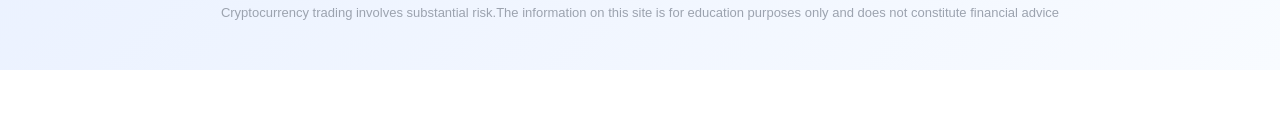
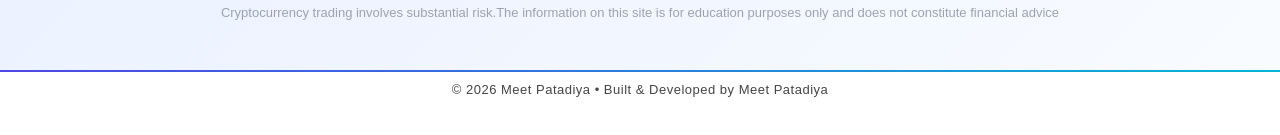
Before and after one commit to meetpatdiya/TradeNexus, a React (Vite) app: page /userdashboard/coin/1 in a window 1280 px wide. Shown: the part 251-386 px from the top of the page. Built offline with nearby package versions, Linux system fonts and the light colour scheme; no server answers.

Commit message:
added license file

```diff
--- a/src/assets/AdminSide/AdminDashboard.jsx
+++ b/src/assets/AdminSide/AdminDashboard.jsx
@@ -3,6 +3,7 @@ import { Outlet } from "react-router-dom";
 import AdminNavbar from "./AdminNavbar";
 import "./Dashboard.css";
 import AdminFooter from "./AdminFooter";
+import SubFooter from "../CommonLandingPages/SubFooter";
 const HomePage = () => {
   return (
     <>
@@ -18,6 +19,7 @@ const HomePage = () => {
       </div>
     </div>
             <AdminFooter/>
+            <SubFooter/>
             </>
   );
 };
--- a/src/assets/ApiServices/Api.js
+++ b/src/assets/ApiServices/Api.js
@@ -1,4 +1,5 @@
 import axios from "axios";
+
 let accessToken = null;
 
 export const setToken = (token) => {
@@ -10,6 +11,7 @@ const api = axios.create({
   withCredentials: true,
 });
 
+// Attach access token
 api.interceptors.request.use((config) => {
   if (accessToken) {
     config.headers.Authorization = `Bearer ${accessToken}`;
@@ -17,18 +19,31 @@ api.interceptors.request.use((config) => {
   return config;
 });
 
+// Handle 401
 api.interceptors.response.use(
   (res) => res,
   async (err) => {
     const original = err.config;
 
-    if (err.response?.status === 401 && !original._retry) {
+    // ❗ prevent infinite loop + skip refresh endpoint itself
+    if (
+      err.response?.status === 401 &&
+      !original._retry &&
+      original.url !== "/refresh"
+    ) {
       original._retry = true;
 
-      const res = await api.post("/refresh");
- setToken(res.data.accessToken);
-      original.headers.Authorization = `Bearer ${accessToken}`;
-      return api(original);
+      try {
+        const res = await api.post("/refresh"); // uses cookie
+        setToken(res.data.accessToken);
+
+        original.headers.Authorization = `Bearer ${res.data.accessToken}`;
+        return api(original);
+      } catch (refreshError) {
+        accessToken = null;
+        window.location.href = "/login";
+        return Promise.reject(refreshError);
+      }
     }
 
     return Promise.reject(err);
--- a/src/assets/CommonLandingPages/Login.jsx
+++ b/src/assets/CommonLandingPages/Login.jsx
@@ -46,15 +46,12 @@ const Login = () => {
         } catch (err) {
           console.log("Wallet creation failed", err);
         }
-        navigate("/userdashboard");
       } else if (roles === "admin") {
         navigate("/admindashboard");
       } else if (roles === "investor") {
         try {
-          await axios.post(
-            "http://localhost:5000/wallet",
-            {},
-            { withCredentials: true },
+          await api.post(
+            "/wallet",
           );
           navigate("/investordashboard");
         } catch (err) {
--- /dev/null
+++ b/src/assets/CommonLandingPages/SubFooter.css
@@ -0,0 +1,29 @@
+.sub-footer {
+  width: 100%;
+  background-color: #ffffff;
+  text-align: center;
+  padding: 12px 0;
+  font-size: 13px;
+  color: #444;
+  position: relative;
+}
+
+.sub-footer::before {
+  content: "";
+  position: absolute;
+  top: 0;
+  left: 0;
+  width: 100%;
+  height: 2px;
+  background: linear-gradient(90deg, #4f46e5, #06b6d4);
+}
+
+.sub-footer p {
+  margin: 0;
+  letter-spacing: 0.5px;
+  transition: color 0.3s ease;
+}
+
+.sub-footer p:hover {
+  color: #000;
+}
--- /dev/null
+++ b/src/assets/CommonLandingPages/SubFooter.jsx
@@ -0,0 +1,11 @@
+import React from "react";
+import "./SubFooter.css"
+const SubFooter = () => {
+  return (
+    <div className="sub-footer">
+      <p>© 2026 Meet Patadiya • Built & Developed by Meet Patadiya</p>
+    </div>
+  );
+};
+
+export default SubFooter;
--- a/src/assets/InvestorSide/InvestorDashboard.jsx
+++ b/src/assets/InvestorSide/InvestorDashboard.jsx
@@ -6,6 +6,7 @@ import InvestorFooter from './InvestorFooter'
 import InvestorGuide from './InvestorGuide'
 import InvestorHero from './InvestorHero'
 import Extra from "../CommonLandingPages/Extra"
+import SubFooter from "../CommonLandingPages/SubFooter"
 const InvestorDashboard = () => {
    const { pathname } = useLocation();
     const isDashboard = pathname === "/investordashboard";
@@ -23,6 +24,7 @@ const InvestorDashboard = () => {
       )}
       <Outlet />
       <InvestorFooter/>
+      <SubFooter/>
     </>
   )
 }
--- a/src/assets/UserSide/UserDashboard.jsx
+++ b/src/assets/UserSide/UserDashboard.jsx
@@ -4,6 +4,7 @@ import Coins from './Coins'
 import Market from './Market'
 import Hero from './Hero'
 import Footer from './Footer'
+import SubFooter from '../CommonLandingPages/SubFooter'
 import { Outlet, useLocation } from 'react-router-dom'
 const UserDashboard = () => {
    const { pathname } = useLocation();
@@ -20,6 +21,7 @@ const UserDashboard = () => {
       )}
       <Outlet />
       <Footer/>
+      <SubFooter/>
       </>
   )
 }
```
Also changed, not shown: 2 other files (tests, documents, lock files or other folders).
